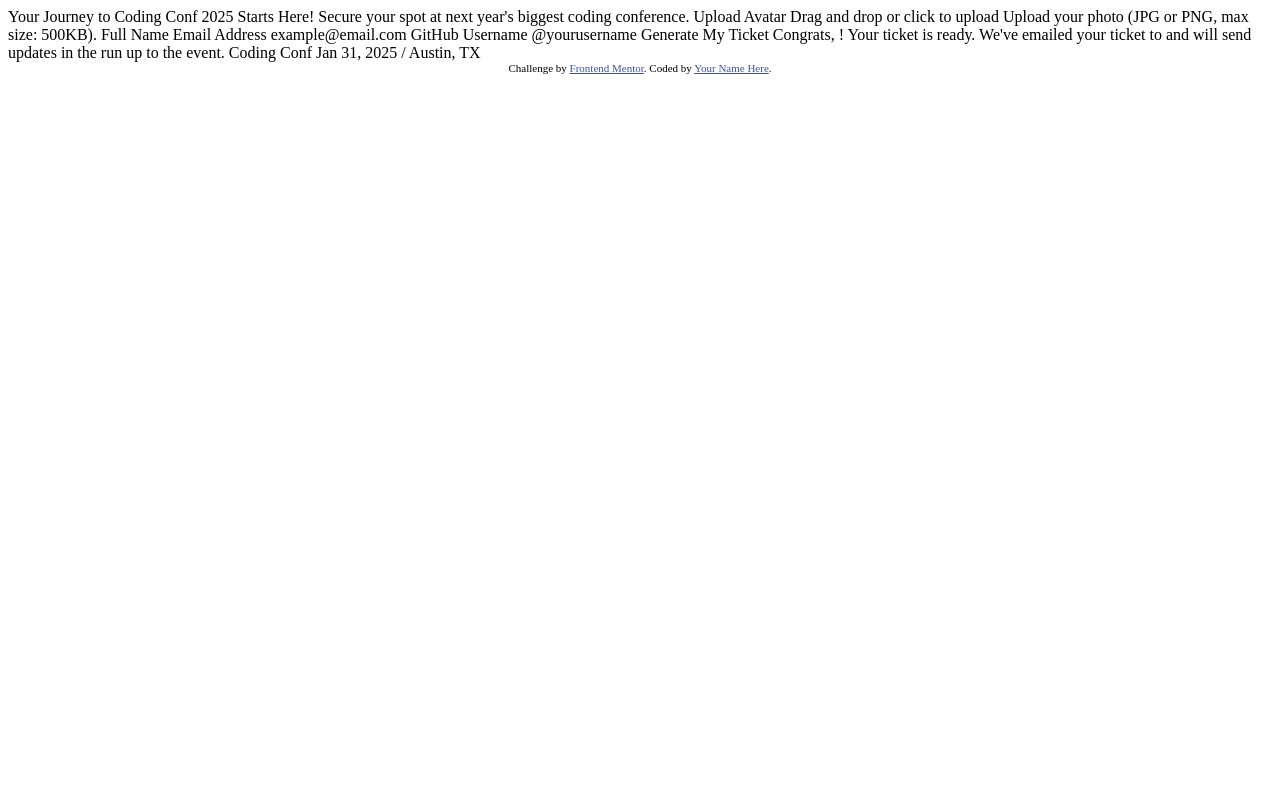
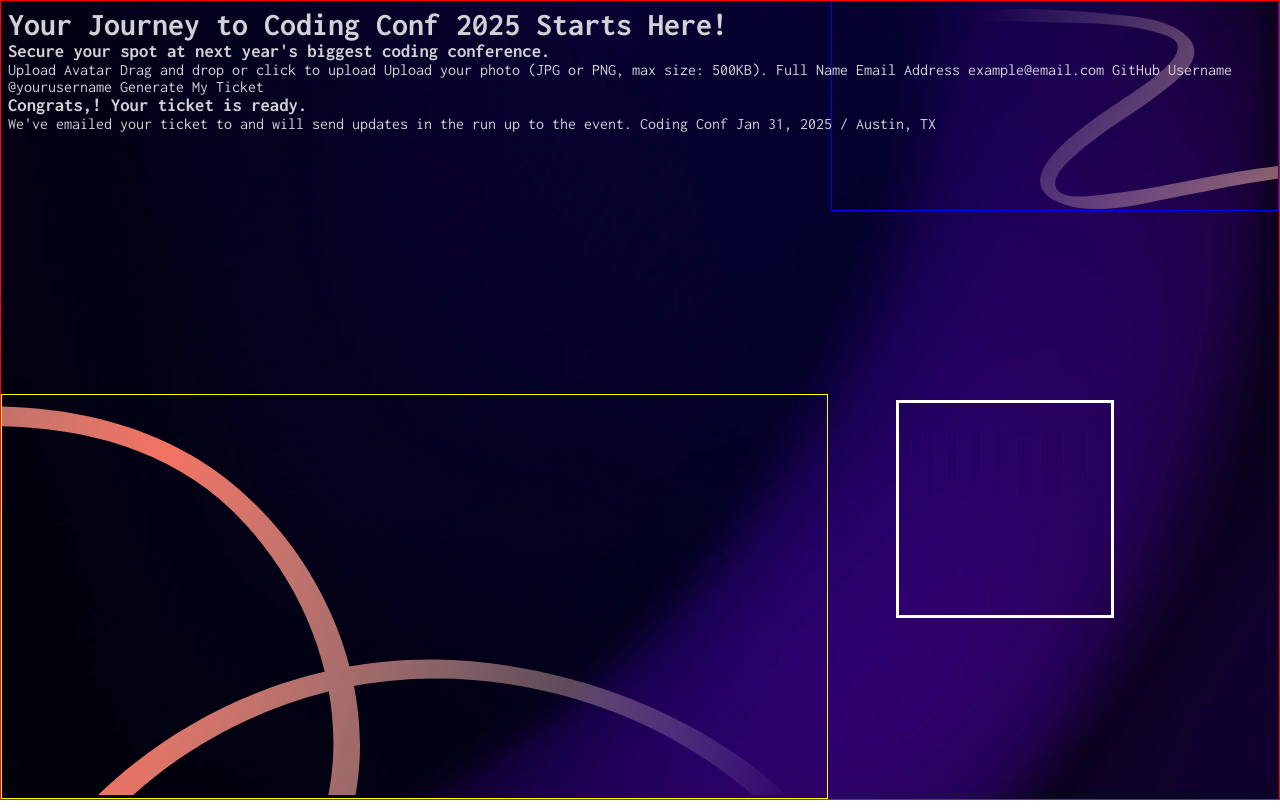
Before and after one commit to UloakuObi/conference-ticket-generator, a plain HTML site: page index.html in a window 1280 px wide. Drawn offline with Linux system fonts and the light colour scheme.

Commit message:
Design background

```diff
--- /dev/null
+++ b/index.css
@@ -0,0 +1,138 @@
+/* Custom Properties */
+:root {
+    /* Colors */
+    --clr-neutral-900: 248 70%10%;
+    --clr-neutral-700: 245 19% 35%;
+    --clr-neutral-500: 245 15% 58%;
+    --clr-neutral-300: 252 6% 83%;
+    --clr-neutral-0: 0 0% 100%;
+
+    --clr-orange-700: 7, 71%, 60%;
+    --clr-orange-500: 7, 88%, 67%;
+    --clr-gradient-01: linear-gradient(90deg, #F37362 0%, #FFF 100%);
+
+    /* Fonts */
+    --fs-preset-1: 3.75rem;
+    --fs-preset-2: 2.5rem;
+    --fs-preset-3: 1.875rem;
+    --fs-preset-4: 1.5rem;
+    --fs-preset-5: 1.25rem;
+    --fs-preset-6: 1.125rem;
+    --fs-preset-7: 0.75rem;
+
+    --fs-mobile-preset-1: 1.875rem;
+    --fs-mobile-preset-2: 1.5rem;
+    --fs-mobile-preset-3: 1.375rem;
+    --fs-mobile-preset-4: 1.25rem;
+    --fs-mobile-preset-5: 1.25rem;
+    --fs-mobile-preset-6: 0.875rem;
+    --fs-mobile-preset-7: 0.65rem;
+}
+
+/* General Resets */
+* {
+    box-sizing: border-box;
+}
+
+h1, h2, h3, h4, p {
+    margin: 0;
+}
+
+html, body {
+    height: 100vh;
+}
+
+body {
+    color: hsl(var(--clr-neutral-300));
+    font-family: "Inconsolata", monospace;
+    display: flex;
+    flex-direction: column;
+    align-items: center;
+
+    position: relative;
+}
+
+main {
+    position: relative;
+    z-index: 10;
+}
+
+/* -------------------- */
+/* - BACKGROUNG IMAGES- */
+/* -------------------- */
+
+div.bg-images {
+    border: 1px solid red;
+    position: fixed;
+    inset: 0;
+    z-index: 0;
+}
+
+.bg-image img {
+    position: absolute;
+    inset: 0;
+    z-index: 1;
+    width: 100%;
+    height: 100%;
+    object-fit: cover;
+}
+
+.bg-pattern-lines {
+    border: 2px solid forestgreen;
+    width: 100%;
+    height: 100%;
+    object-fit: cover; /* fills parent without stretching weirdly */
+    z-index: 2;
+}
+
+.bg-pattern-circle{
+    border: 3px solid white;
+    width: 218px;
+    height: 218px;
+
+    position: absolute;
+    top: 50%;
+    left: 70%;
+    z-index: 3;
+}
+.bg-squiggly-bottom {
+    border: 1px solid yellow;
+    position: absolute;
+    left: 0;
+    bottom: 0;
+    z-index: 4;
+}
+
+.bg-squiggly-top {
+    border: 1px solid blue;
+    position: absolute;
+    top: 0;
+    right: 0;
+    z-index: 5;
+}
+
+@media (max-width:769px) {
+    .bg-squiggly-top {
+        width: 230px;
+        height: 110px;
+        top: 5%;
+    }
+
+    .bg-squiggly-bottom img {
+        width: 396px;
+        height: 278px;
+    }
+}
+
+@media (max-width:481px) {
+    .bg-squiggly-top {
+        width: 112px;
+        height: 52px;
+        top: 2%;
+    }
+
+    .bg-squiggly-bottom img {
+        width: 301px;
+        height: 209px;
+    }
+}
--- a/index.html
+++ b/index.html
@@ -4,24 +4,28 @@
   <meta charset="UTF-8">
   <meta name="viewport" content="width=device-width, initial-scale=1.0"> <!-- displays site properly based on user's device -->
 
+  <!-- Google font -->
+  <link rel="preconnect" href="https://fonts.googleapis.com">
+  <link rel="preconnect" href="https://fonts.gstatic.com" crossorigin>
+  <link href="https://fonts.googleapis.com/css2?family=Inconsolata:wght@200..900&display=swap" rel="stylesheet">
+
+  <!-- Favicon -->
   <link rel="icon" type="image/png" sizes="32x32" href="./assets/images/favicon-32x32.png">
 
+  <!-- Stylesheet -->
+  <link rel="stylesheet" href="./index.css">
+
   <title>Frontend Mentor | Conference ticket generator</title>
-
-  <!-- Feel free to remove these styles or customise in your own stylesheet 👍 -->
-  <style>
-    .attribution { font-size: 11px; text-align: center; }
-    .attribution a { color: hsl(228, 45%, 44%); }
-  </style>
 </head>
 <body>
 
   <!-- Form starts -->
+  <main>
+    <h1>Your Journey to Coding Conf 2025 Starts Here!</h1>
 
-  Your Journey to Coding Conf 2025 Starts Here!
+    <h3>Secure your spot at next year's biggest coding conference.</h3>
 
-  Secure your spot at next year's biggest coding conference.
-
+    <p>
       Upload Avatar
       Drag and drop or click to upload
       Upload your photo (JPG or PNG, max size: 500KB).
@@ -35,23 +39,41 @@
       @yourusername
 
       Generate My Ticket
+    </p>
 
     <!-- Form ends -->
 
     <!-- Generated tickets starts -->
 
-  Congrats, <!-- Full Name -->! Your ticket is ready.
+    <h3>Congrats,! Your ticket is ready.</h3>
 
+    <p>
       We've emailed your ticket to <!-- Email Address --> and will send updates in the run up to the event.
 
       Coding Conf
       Jan 31, 2025 / Austin, TX
+    </p>
+  </main>
 
   <!-- Generated tickets ends -->
 
-  <div class="attribution">
-    Challenge by <a href="https://www.frontendmentor.io?ref=challenge">Frontend Mentor</a>.
-    Coded by <a href="#">Your Name Here</a>.
+  <div class="bg-images">
+    <img class="bg-pattern-lines" src="./assets/images/pattern-lines.svg" alt="background line pattern"/>
+
+    <picture class="bg-image">
+      <source media="(max-width: 480px)" srcset="./assets/images/background-mobile.png">
+      <source media="(max-width: 768px)" srcset="./assets/images/background-tablet.png">
+      <img src="./assets/images/background-desktop.png" alt="">
+    </picture>
+
+    <img class="bg-pattern-circle" src="./assets/images/pattern-lines.svg" alt="decorative circular pattern on the background"/>
+
+    <picture class="bg-squiggly-bottom">
+      <source media="(max-width: 768px)" srcset="assets/images/pattern-squiggly-line-bottom-mobile-tablet.svg">
+      <img src="./assets/images/pattern-squiggly-line-bottom-desktop.svg" alt="">
+    </picture>
+
+    <img class="bg-squiggly-top" src="./assets/images/pattern-squiggly-line-top.svg" alt="decorative squiggly pattern on the background"/>
   </div>
 </body>
 </html>
```
Also changed, not shown: 1 other file. Lines whose indentation alone changed are shown as unchanged.
